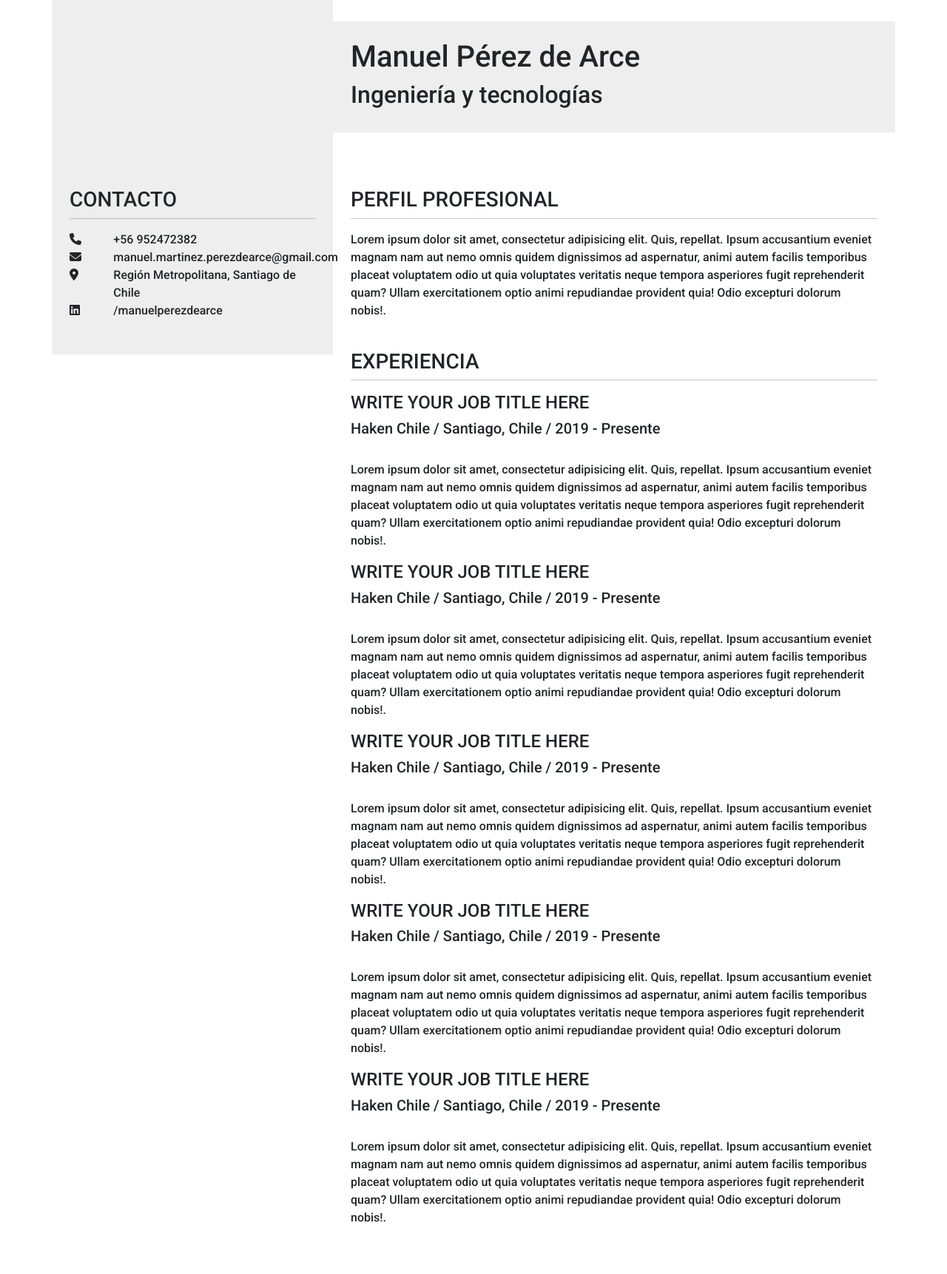
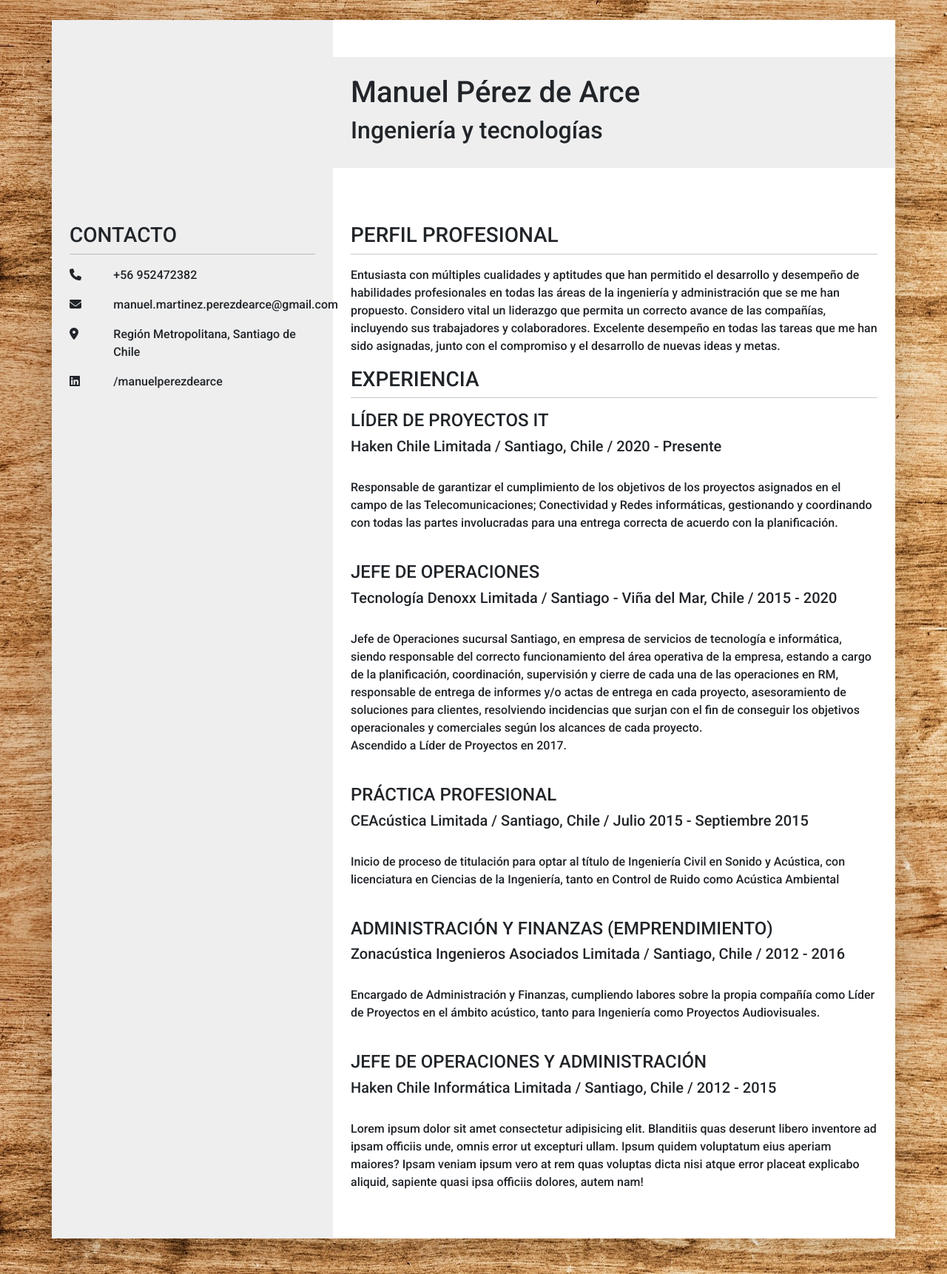
Before and after one commit to SiriFazendoBarra/curriculum-vitae, a plain HTML site: page index.html in a window 1280 px wide. Shown: the part 21-1743 px from the top of the page at 74% size. Before the commit the page ends 1695 px from the top, so only its background shows below. Drawn offline with nearby package versions, Linux system fonts and the light colour scheme.

Commit message:
2nd commit

```diff
--- a/assets/css/style.css
+++ b/assets/css/style.css
@@ -1,6 +1,9 @@
 :root{
     --color1:#eee;
     --color2:#212529;
+    --color3:rgb(207, 207, 207);
+    --color4:white;
+
 }
 body {
     font-family: 'Roboto', sans-serif;
@@ -30,6 +33,12 @@ hr{
     background-size: cover;
     background-position: center;
 }
+.fondo1{
+    background-image: url(../imgs/bg1.jpg);
+}
+.fondo2{
+    background-color:var(--color4);
+}
 
 .fondoFotoPerfil{
     background-color: var(--color1);
@@ -37,7 +46,7 @@ hr{
 }
 .fondoAside{
     background-color: var(--color1);
-    height: 250px;
+
 }
 
 #sec{
--- a/index.html
+++ b/index.html
@@ -20,17 +20,15 @@
 </head>
 
 <body>
-    <div class="container ">
+    <div class="fondo1 p-5">
+        <div class="container fondo2 shadow-lg">
             <div class="row justify-content-between">
                 <div class="col-12 col-md-4 d-flex align-items-center p-0  ">
-
                     <div class="fondoFotoPerfil flex-fill p-4 ">
                         <div class="FotoPerfil rounded-circle m-auto">
 
                         </div>
                     </div>
-
-
                 </div>
                 <div class="col-12 col-md-8 d-flex align-items-center p-0">
                     <div class="flex-fill p-4" id="sec">
@@ -38,109 +36,101 @@
                         <h2 class="">Ingeniería y tecnologías</h2>
                     </div>
                 </div>
+            </div>
 
+            <div class="row justify-content-between">
+                <div class="col-12 col-md-4 px-4 py-4 fondoAside">
+                    <h3 class="">Contacto</h3>
+                    <hr>
+                    <div class="row">
+                        <div class="col-2">
+                            <i class="fa-solid fa-phone"></i>
+                        </div>
+                        <div class="col-10">
+                            <p>
+                                +56 952472382
+                            </p>
+                        </div>
+                    </div>
+                    <div class="row">
+                        <div class="col-2">
+                            <i class="fa-solid fa-envelope"></i>
+                        </div>
+                        <div class="col-10">
+                            <p>
+                                manuel.martinez.perezdearce@gmail.com
+                            </p>
+                        </div>
+                    </div>
+                    <div class="row">
+                        <div class="col-2">
+                            <i class="fa-solid fa-location-dot"></i>
+                        </div>
+                        <div class="col-10">
+                            <p>
+                                Región Metropolitana, Santiago de Chile
+                            </p>
+                        </div>
+                    </div>
+                    <div class="row">
+                        <div class="col-2">
+                            <i class="fa-brands fa-linkedin"></i>
+                        </div>
+                        <div class="col-10"><a class="link"
+                                href="http://www.linkedin.com/in/manuelperezdearce">/manuelperezdearce</a>
+                        </div>
+                    </div>
+                </div>
+
+                <div class="col-12 col-md-8 px-4 py-4 ">
+
+                    <h3 class="">perfil profesional</h3>
+                    <hr>
+                    <p>Entusiasta con múltiples cualidades y aptitudes que han permitido el desarrollo y desempeño de habilidades profesionales en todas las áreas de la ingeniería y administración que se me han propuesto. Considero vital un liderazgo que permita un correcto avance de las compañías, incluyendo sus trabajadores y colaboradores. Excelente desempeño en todas las tareas que me han sido asignadas, junto con el compromiso y el desarrollo de nuevas ideas y metas.</p>
+
+                    <h3 class="">Experiencia</h3>
+                    <hr>
+                    <h4>Líder de Proyectos IT</h4>
+                    <h5>Haken Chile Limitada / Santiago, Chile / 2020 - Presente</h5>
+                    <br>
+                    <p>
+                        Responsable de garantizar el cumplimiento de los objetivos de los proyectos asignados en el campo de las Telecomunicaciones; Conectividad y Redes informáticas, gestionando y coordinando con todas las partes involucradas para una entrega correcta de acuerdo con la planificación.
+                         </p>
+                    <br>
+                    <h4>Jefe de Operaciones</h4>
+                    <h5>Tecnología Denoxx Limitada / Santiago - Viña del Mar, Chile / 2015 - 2020</h5>
+                    <br>
+                    <p>
+                        Jefe de Operaciones sucursal Santiago, en empresa de servicios de tecnología e informática, siendo responsable del correcto funcionamiento del área operativa de la empresa, estando a cargo de la planificación, coordinación, supervisión y cierre de cada una de las operaciones en RM, responsable de entrega de informes y/o actas de entrega en cada proyecto, asesoramiento de soluciones para clientes, resolviendo incidencias que surjan con el fin de conseguir los objetivos operacionales y comerciales según los alcances de cada proyecto. <br> Ascendido a Líder de Proyectos en 2017.
+                        </p>
+                        <br>
+                        <h4>Práctica Profesional</h4>
+                    <h5>CEAcústica Limitada / Santiago, Chile / Julio 2015 - Septiembre 2015</h5>
+                    <br>
+                    <p>
+                        Inicio de proceso de titulación para optar al título de Ingeniería Civil en Sonido y Acústica, con licenciatura en Ciencias de la Ingeniería, tanto en Control de Ruido como Acústica Ambiental
+                        </p>
+                    <br>
+                    <h4>Administración y Finanzas (Emprendimiento)</h4>
+                    <h5>Zonacústica Ingenieros Asociados Limitada / Santiago, Chile / 2012 - 2016</h5>
+                    <br>
+                    <p>
+                        Encargado de Administración y Finanzas, cumpliendo labores sobre la propia compañía como Líder de Proyectos en el ámbito acústico, tanto para Ingeniería como Proyectos Audiovisuales.
+                         </p>
+                    <br>
+                    <h4>Jefe de Operaciones y Administración</h4>
+                    <h5>Haken Chile Informática Limitada / Santiago, Chile / 2012 - 2015</h5>
+                    <br>
+                    <p>
+                        Lorem ipsum dolor sit amet consectetur adipisicing elit. Blanditiis quas deserunt libero inventore ad ipsam officiis unde, omnis error ut excepturi ullam. Ipsum quidem voluptatum eius aperiam maiores? Ipsam veniam ipsum vero at rem quas voluptas dicta nisi atque error placeat explicabo aliquid, sapiente quasi ipsa officiis dolores, autem nam!
+                         </p>
+                    <br>
+                </div>
+            </div>
         </div>
 
     </div>
 
-    <div class="container ">
-        <div class="row justify-content-between">
-            <div class="col-12 col-md-4 d-flex p-0  ">
-
-                <div class=" fondoAside flex-fill p-4  ">
-                    <h3 class="">Contacto</h3>
-                    <hr>
-                    <div class="row">
-                        <div class="col-2"><i class="fa-solid fa-phone"></i></div>
-                        <div class="col-10">+56 952472382</div>
-                    </div>
-                    <div class="row">
-                        <div class="col-2"><i class="fa-solid fa-envelope"></i></div>
-                        <div class="col-10"><a class="link"
-                                href="mailto:manuel.martinez.perezdearce@gmail.com">manuel.martinez.perezdearce@gmail.com</a>
-                        </div>
-                    </div>
-                    <div class="row">
-                        <div class="col-2"><i class="fa-solid fa-location-dot"></i></div>
-                        <div class="col-10">Región Metropolitana, Santiago de Chile</div>
-                    </div>
-                    <div class="row">
-                        <div class="col-2"><i class="fa-brands fa-linkedin"></i></div>
-                        <div class="col-10"><a class="link"
-                                href="http://www.linkedin.com/in/manuelperezdearce">/manuelperezdearce</a></div>
-                    </div>
-
-
-
-
-
-
-
-
-
-
-                </div>
-
-
-            </div>
-            <div class="col-12 col-md-8 ">
-                <div class="row">
-
-                    <div class="col-12 px-4 my-4">
-                        <h3 class="">perfil profesional</h3>
-                        <hr>
-                        <p>Lorem ipsum dolor sit amet, consectetur adipisicing elit. Quis, repellat. Ipsum accusantium
-                            eveniet magnam nam aut nemo omnis quidem dignissimos ad aspernatur, animi autem facilis
-                            temporibus placeat voluptatem odio ut quia voluptates veritatis neque tempora asperiores
-                            fugit reprehenderit quam? Ullam exercitationem optio animi repudiandae provident quia! Odio
-                            excepturi dolorum nobis!.</p>
-                    </div>
-                    <div class="col-12 px-4">
-                        <h3 class="">Experiencia</h3>
-                        <hr>
-                        <h4>write your job title here</h4>
-                        <h5>Haken Chile / Santiago, Chile / 2019 - Presente</h5>
-                        <br>
-                        <p>Lorem ipsum dolor sit amet, consectetur adipisicing elit. Quis, repellat. Ipsum accusantium
-                            eveniet magnam nam aut nemo omnis quidem dignissimos ad aspernatur, animi autem facilis
-                            temporibus placeat voluptatem odio ut quia voluptates veritatis neque tempora asperiores
-                            fugit reprehenderit quam? Ullam exercitationem optio animi repudiandae provident quia! Odio
-                            excepturi dolorum nobis!.</p>
-                        <h4>write your job title here</h4>
-                        <h5>Haken Chile / Santiago, Chile / 2019 - Presente</h5>
-                        <br>
-                        <p>Lorem ipsum dolor sit amet, consectetur adipisicing elit. Quis, repellat. Ipsum accusantium
-                            eveniet magnam nam aut nemo omnis quidem dignissimos ad aspernatur, animi autem facilis
-                            temporibus placeat voluptatem odio ut quia voluptates veritatis neque tempora asperiores
-                            fugit reprehenderit quam? Ullam exercitationem optio animi repudiandae provident quia! Odio
-                            excepturi dolorum nobis!.</p>
-                        <h4>write your job title here</h4>
-                        <h5>Haken Chile / Santiago, Chile / 2019 - Presente</h5>
-                        <br>
-                        <p>Lorem ipsum dolor sit amet, consectetur adipisicing elit. Quis, repellat. Ipsum accusantium
-                            eveniet magnam nam aut nemo omnis quidem dignissimos ad aspernatur, animi autem facilis
-                            temporibus placeat voluptatem odio ut quia voluptates veritatis neque tempora asperiores
-                            fugit reprehenderit quam? Ullam exercitationem optio animi repudiandae provident quia! Odio
-                            excepturi dolorum nobis!.</p>
-                        <h4>write your job title here</h4>
-                        <h5>Haken Chile / Santiago, Chile / 2019 - Presente</h5>
-                        <br>
-                        <p>Lorem ipsum dolor sit amet, consectetur adipisicing elit. Quis, repellat. Ipsum accusantium
-                            eveniet magnam nam aut nemo omnis quidem dignissimos ad aspernatur, animi autem facilis
-                            temporibus placeat voluptatem odio ut quia voluptates veritatis neque tempora asperiores
-                            fugit reprehenderit quam? Ullam exercitationem optio animi repudiandae provident quia! Odio
-                            excepturi dolorum nobis!.</p>
-                        <h4>write your job title here</h4>
-                        <h5>Haken Chile / Santiago, Chile / 2019 - Presente</h5>
-                        <br>
-                        <p>Lorem ipsum dolor sit amet, consectetur adipisicing elit. Quis, repellat. Ipsum accusantium
-                            eveniet magnam nam aut nemo omnis quidem dignissimos ad aspernatur, animi autem facilis
-                            temporibus placeat voluptatem odio ut quia voluptates veritatis neque tempora asperiores
-                            fugit reprehenderit quam? Ullam exercitationem optio animi repudiandae provident quia! Odio
-                            excepturi dolorum nobis!.</p>
-                    </div>
-                </div>
-            </div>
 
     </div>
 
```
Also changed, not shown: assets/imgs/bg1.jpg (added). Lines whose indentation alone changed are shown as unchanged.
